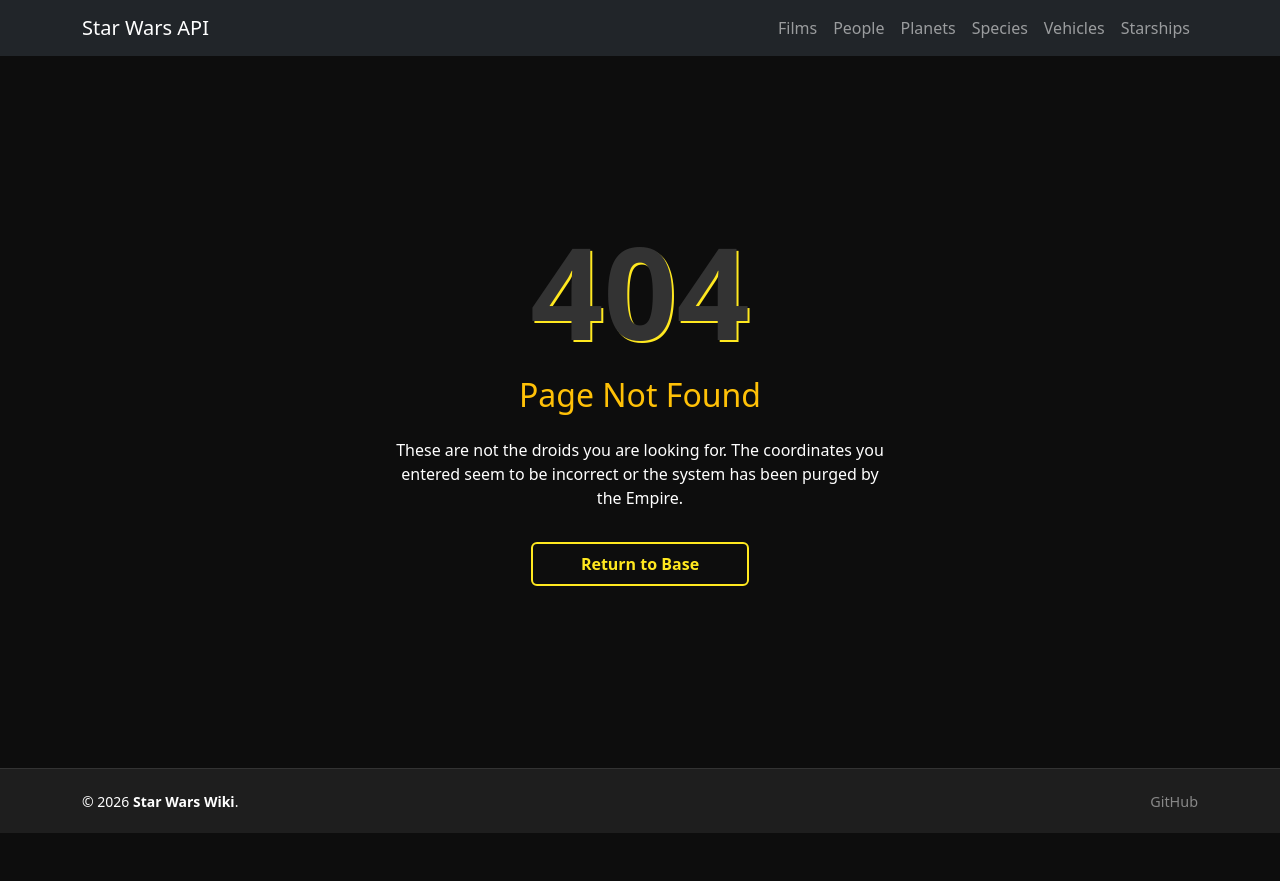
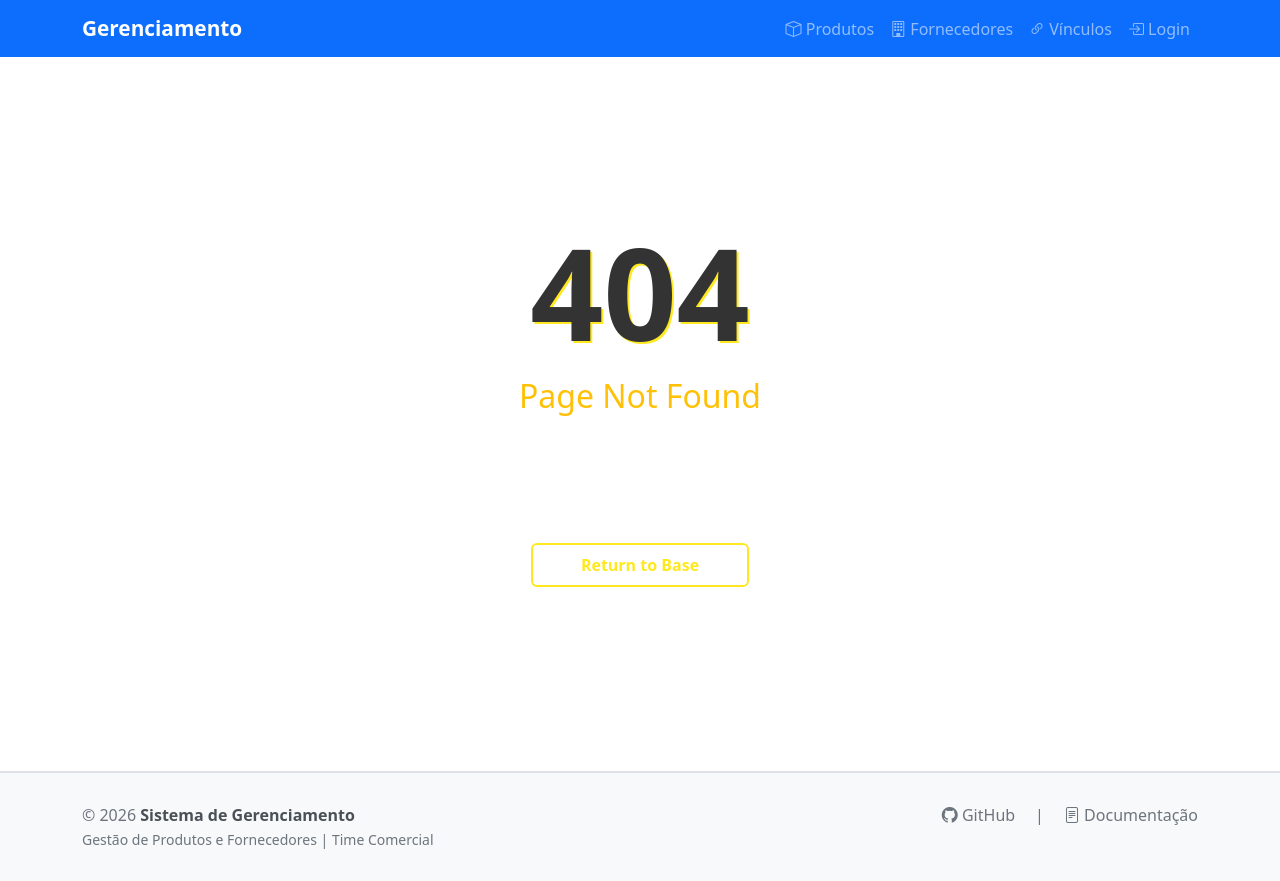
Before and after one commit to araujo-leo/teste, a PHP site: page /views/errors/404.php in a window 1280 px wide. Before the commit the page ends 833 px from the top, so only its background shows below. Run offline with PHP 8.4, Linux system fonts and the light colour scheme.

Commit message:
implementing login page

```diff
--- a/src/Config/database.sql
+++ b/src/Config/database.sql
@@ -4,7 +4,7 @@ USE testepratico;
 
 CREATE TABLE users (
    id INT AUTO_INCREMENT PRIMARY KEY,
-   name VARCHAR(255) NOT NULL UNIQUE,
+   name VARCHAR(255) NOT NULL,
    email VARCHAR(255) NOT NULL UNIQUE,
    password VARCHAR(255) NOT NULL,
    isAdmin BOOLEAN DEFAULT FALSE,
--- a/src/Model/UserModel.php
+++ b/src/Model/UserModel.php
@@ -88,7 +88,7 @@ class UserModel
     {
         $pdo = Database::getConnection();
 
-        $sql = "SELECT id, name, email, created_at FROM users WHERE email = :email";
+        $sql = "SELECT id, name, email, isAdmin FROM users WHERE email = :email";
         $stmt = $pdo->prepare($sql);
         $stmt->bindValue(':email', $email);
         $stmt->execute();
--- a/views/errors/404.php
+++ b/views/errors/404.php
@@ -2,7 +2,7 @@
 
     <style>
         body {
-            background-color: #0d0d0d;
+            background-color: white;
             color: #fff;
         }
 
--- a/views/partials/footer.php
+++ b/views/partials/footer.php
@@ -1,47 +1,160 @@
 </div>
-<div class="mb-5"></div>
+
 <style>
-    body {
-        display: flex;
-        flex-direction: column;
-        min-height: 100vh;
-    }
-
     footer {
-        background-color: #1e1e1e;
-        border-top: 1px solid #333;
-        padding: 20px 0;
+        background-color: #f8f9fa;
+        border-top: 2px solid #dee2e6;
+        padding: 30px 0;
         width: 100%;
-        margin-top: auto;
+        margin-top: 50px;
     }
 
     footer a {
-        color: #888;
+        color: #6c757d;
         text-decoration: none;
-        margin-left: 20px;
-        font-size: 0.9rem;
         transition: color 0.2s;
     }
 
     footer a:hover {
-        color: #FFE81F;
+        color: #0d6efd;
+    }
+
+    footer .text-muted {
+        color: #6c757d !important;
+    }
+
+    footer strong {
+        color: #495057;
+    }
+
+    .footer-links {
+        display: flex;
+        gap: 20px;
+        align-items: center;
+    }
+
+    @media (max-width: 768px) {
+        .footer-links {
+            flex-direction: column;
+            gap: 10px;
+            margin-top: 15px;
+        }
     }
 </style>
 
 <footer>
-    <div class="container d-flex flex-wrap justify-content-between align-items-center">
+    <div class="container">
+        <div class="row">
+            <div class="col-md-6 text-center text-md-start mb-3 mb-md-0">
+                <p class="text-muted mb-0">
+                    &copy; <?= date('Y'); ?> <strong>Sistema de Gerenciamento</strong>
+                </p>
+                <small class="text-muted">
+                    Gestão de Produtos e Fornecedores | Time Comercial
+                </small>
+            </div>
 
-        <div class="small">
-            &copy; <?= date('Y'); ?> <strong>Star Wars Wiki</strong>.
+            <div class="col-md-6 text-center text-md-end">
+                <div class="footer-links justify-content-center justify-content-md-end">
+                    <a href="https://github.com/araujo-leo" target="_blank">
+                        <i class="bi bi-github"></i> GitHub
+                    </a>
+                    <span class="text-muted">|</span>
+                    <a href="/docs" class="text-muted">
+                        <i class="bi bi-file-text"></i> Documentação
+                    </a>
+                </div>
+            </div>
         </div>
-
-        <div>
-            <a href="https://github.com/araujo-leo" target="_blank">GitHub</a>
-        </div>
-
     </div>
 </footer>
 
 <script src="https://cdn.jsdelivr.net/npm/bootstrap@5.3.0/dist/js/bootstrap.bundle.min.js"></script>
+
+<script>
+    // Verificar se há token JWT no localStorage
+    const token = localStorage.getItem('jwt_token');
+    const userName = localStorage.getItem('user_name');
+    const isAdmin = localStorage.getItem('is_admin');
+
+    if (token) {
+        $('#loginBtn').hide();
+        $('#userDropdown').show();
+
+        if (userName) {
+            let userDisplay = userName;
+            if (isAdmin === '1') {
+                userDisplay += ' <span class="badge-admin">ADMIN</span>';
+            }
+            $('#userName').html(userDisplay);
+        }
+    } else {
+        $('#loginBtn').show();
+        $('#userDropdown').hide();
+    }
+
+    // Logout
+    $('#logoutBtn').on('click', function(e) {
+        e.preventDefault();
+        localStorage.removeItem('jwt_token');
+        localStorage.removeItem('user_name');
+        localStorage.removeItem('is_admin');
+        window.location.href = '/login';
+    });
+
+    // Função global para fazer requisições com JWT
+    window.apiRequest = function(url, options = {}) {
+        const token = localStorage.getItem('jwt_token');
+
+        if (!options.headers) {
+            options.headers = {};
+        }
+
+        if (token) {
+            options.headers['Authorization'] = 'Bearer ' + token;
+        }
+
+        options.headers['Content-Type'] = 'application/json';
+
+        return $.ajax({
+            url: url,
+            ...options,
+            error: function(xhr) {
+                if (xhr.status === 401) {
+                    localStorage.removeItem('jwt_token');
+                    localStorage.removeItem('user_name');
+                    localStorage.removeItem('is_admin');
+                    window.location.href = '/login';
+                }
+            }
+        });
+    };
+
+    // Função global para exibir alertas
+    window.showAlert = function(message, type = 'success') {
+        const alertHtml = `
+            <div class="alert alert-${type} alert-dismissible fade show" role="alert">
+                <i class="bi bi-${type === 'success' ? 'check-circle' : 'exclamation-triangle'}"></i>
+                ${message}
+                <button type="button" class="btn-close" data-bs-dismiss="alert"></button>
+            </div>
+        `;
+
+        const alertContainer = $('#alertContainer');
+        if (alertContainer.length) {
+            alertContainer.html(alertHtml);
+        } else {
+            $('.main-content').prepend('<div id="alertContainer">' + alertHtml + '</div>');
+        }
+
+        // Auto dismiss após 5 segundos
+        setTimeout(() => {
+            $('.alert').fadeOut('slow', function() {
+                $(this).remove();
+            });
+        }, 5000);
+    };
+</script>
+
 </body>
 </html>
--- a/views/partials/header.php
+++ b/views/partials/header.php
@@ -3,13 +3,23 @@
 <head>
     <meta charset="UTF-8">
     <meta name="viewport" content="width=device-width, initial-scale=1.0">
-    <title>Star Wars Catalog</title>
+    <title>Gerenciamento de produtos e fornecedores</title>
     <link href="https://cdn.jsdelivr.net/npm/bootstrap@5.3.0/dist/css/bootstrap.min.css" rel="stylesheet">
+    <link rel="stylesheet" href="https://cdn.jsdelivr.net/npm/bootstrap-icons@1.11.3/font/bootstrap-icons.min.css">
 
     <script src="https://code.jquery.com/jquery-3.6.0.min.js"></script>
 
     <style>
-        body { background-color: #f8f9fa; }
+        body {
+            background-color: #f8f9fa;
+            min-height: 100vh;
+            display: flex;
+            flex-direction: column;
+        }
+
+        .main-content {
+            flex: 1;
+        }
 
         ::-webkit-scrollbar {
             width: 10px;
@@ -17,58 +27,95 @@
         }
 
         ::-webkit-scrollbar-track {
-            background: #0b0b0b;
+            background: #e9ecef;
             border-radius: 10px;
-            box-shadow: inset 0 0 5px rgba(0,0,0,0.8);
         }
 
         ::-webkit-scrollbar-thumb {
-            background: linear-gradient(
-                    180deg,
-                    #FFE81F,
-                    #d4b600
-            );
+            background: linear-gradient(180deg, #0d6efd, #0a58ca);
             border-radius: 10px;
-            border: 2px solid #0b0b0b;
-            box-shadow:
-                    0 0 6px rgba(255, 232, 31, 0.6),
-                    inset 0 0 4px rgba(0,0,0,0.6);
+            border: 2px solid #e9ecef;
         }
 
         ::-webkit-scrollbar-thumb:hover {
-            background: linear-gradient(
-                    180deg,
-                    #fff2a8,
-                    #FFE81F
-            );
-            box-shadow:
-                    0 0 10px rgba(255, 232, 31, 0.9);
+            background: linear-gradient(180deg, #0a58ca, #084298);
         }
 
-        ::-webkit-scrollbar-corner {
-            background: #0b0b0b;
+        .navbar-brand {
+            font-weight: 600;
+            font-size: 1.3rem;
+        }
+
+        .navbar-brand i {
+            margin-right: 8px;
+        }
+
+        .badge-admin {
+            background-color: #ffc107;
+            color: #000;
+            font-size: 0.7rem;
+            margin-left: 8px;
+            padding: 3px 8px;
+            border-radius: 12px;
+        }
+
+        .user-info {
+            display: flex;
+            align-items: center;
+            color: rgba(255,255,255,.75);
+            padding: 0.5rem 1rem;
+        }
+
+        .user-info i {
+            margin-right: 8px;
         }
     </style>
 </head>
 <body>
 
-<nav class="navbar navbar-expand-lg navbar-dark bg-dark mb-4">
+<nav class="navbar navbar-expand-lg navbar-dark bg-primary mb-4">
     <div class="container">
-        <a class="navbar-brand" href="/">Star Wars API</a>
+        <a class="navbar-brand" href="/">
+            Gerenciamento
+        </a>
         <button class="navbar-toggler" type="button" data-bs-toggle="collapse" data-bs-target="#navbarNav">
             <span class="navbar-toggler-icon"></span>
         </button>
         <div class="collapse navbar-collapse" id="navbarNav">
             <ul class="navbar-nav ms-auto">
-                <li class="nav-item"><a class="nav-link" href="/">Films</a></li>
-                <li class="nav-item"><a class="nav-link" href="/characters">People</a></li>
-                <li class="nav-item"><a class="nav-link" href="/planets">Planets</a></li>
-                <li class="nav-item"><a class="nav-link" href="/species">Species</a></li>
-                <li class="nav-item"><a class="nav-link" href="/vehicles">Vehicles</a></li>
-                <li class="nav-item"><a class="nav-link" href="/starships">Starships</a></li>
+                <li class="nav-item">
+                    <a class="nav-link" href="/products">
+                        <i class="bi bi-box"></i> Produtos
+                    </a>
+                </li>
+                <li class="nav-item">
+                    <a class="nav-link" href="/suppliers">
+                        <i class="bi bi-building"></i> Fornecedores
+                    </a>
+                </li>
+                <li class="nav-item">
+                    <a class="nav-link" href="/links">
+                        <i class="bi bi-link-45deg"></i> Vínculos
+                    </a>
+                </li>
+                <li class="nav-item dropdown" id="userDropdown" style="display: none;">
+                    <a class="nav-link dropdown-toggle" href="#" role="button" data-bs-toggle="dropdown">
+                        <i class="bi bi-person-circle"></i> <span id="userName">Usuário</span>
+                    </a>
+                    <ul class="dropdown-menu dropdown-menu-end">
+                        <li><a class="dropdown-item" href="#" id="logoutBtn">
+                            <i class="bi bi-box-arrow-right"></i> Sair
+                        </a></li>
+                    </ul>
+                </li>
+                <li class="nav-item" id="loginBtn">
+                    <a class="nav-link" href="/login">
+                        <i class="bi bi-box-arrow-in-right"></i> Login
+                    </a>
+                </li>
             </ul>
         </div>
     </div>
 </nav>
 
-<div class="container">
+<div class="container main-content">
```
Also changed, not shown: src/Controller/AuthController.php (+8 -2 lines), src/routes/web.php (+4 -9 lines), views/auth/login.php (added, +78 -0 lines).
